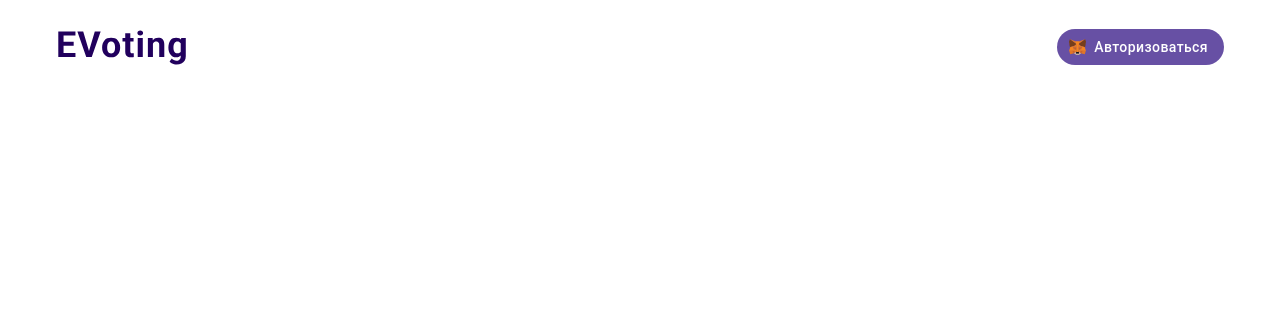
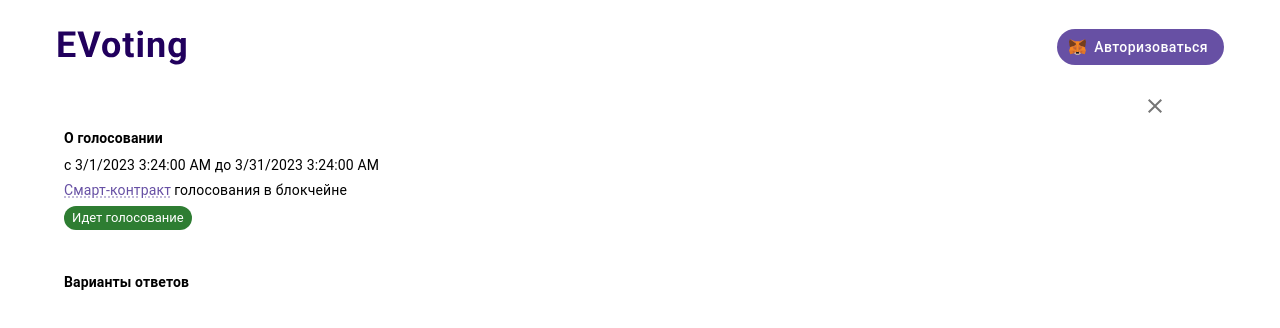
Before and after one commit to wbogatyrewa/EVoting, a React app: page /voting/1 in a window 1280 px wide. Before the commit this address had no page. Shown: the top 328 px of the page. Built offline with nearby package versions, Linux system fonts and the light colour scheme.

Commit message:
add routing

```diff
--- a/src/App.tsx
+++ b/src/App.tsx
@@ -9,6 +9,7 @@ import { login } from "./scripts/login";
 import { setAccount } from "./features/accountSlice";
 import { checkAccount } from "./scripts/checkAccount";
 import { CreateVotingPage } from "./components/pages/CreateVotingPage";
+import { AboutVotingPage } from "./components/pages/AboutVotingPage";
 
 export const App: React.FC<unknown> = () => {
   const account = useSelector((state: RootState) => state.account.value);
@@ -35,6 +36,7 @@ export const App: React.FC<unknown> = () => {
       <Routes>
           <Route path='/' element={<MainPage />} />
           <Route path='/create' element={<CreateVotingPage />} />
+          <Route path='/voting/:votingAddress' element={<AboutVotingPage />} />
       </Routes>
       </Container>
     </BrowserRouter>
--- a/src/components/pages/AboutVotingPage/AboutVotingPage.tsx
+++ b/src/components/pages/AboutVotingPage/AboutVotingPage.tsx
@@ -7,31 +7,29 @@ import { Answer, Status } from "../../Types";
 import { Page } from "../Page";
 
 interface Props {
-  title: string;
-  startDateTime: Date;
-  endDateTime: Date;
-  linkSmartContract: string;
-  answers: Array<Answer>;
+  title?: string;
+  startDateTime?: Date;
+  endDateTime?: Date;
+  linkSmartContract?: string;
+  answers?: Array<Answer>;
   account?: string;
   linkVote?: string;
-  isVoted: boolean;
+  isVoted?: boolean;
 }
 
 export const AboutVotingPage: FC<Props> = ({title, startDateTime = new Date("March 1, 2023 03:24:00"),
-          endDateTime = new Date("March 31, 2023 03:24:00"), linkSmartContract, answers,
+          endDateTime = new Date("March 31, 2023 03:24:00"), linkSmartContract = "", answers = [],
           account, linkVote = "", isVoted = false}: Props) => {
   const now = new Date().getTime();
   const status = now >= startDateTime.getTime() ? now <= endDateTime.getTime() ?
     Status.Active : Status.Finished : Status.Before;
 
-  const handleClickClose = () => {};
 
   return (
     <Page
       title={title}
       closed
-      handleClose={handleClickClose}
-      voted={account ? true : false}
+      account={account}
       disabledBtn={isVoted || status === Status.Before || status === Status.Finished}>
       <Grid container spacing={2}>
         <Grid item xs={4}>
```
